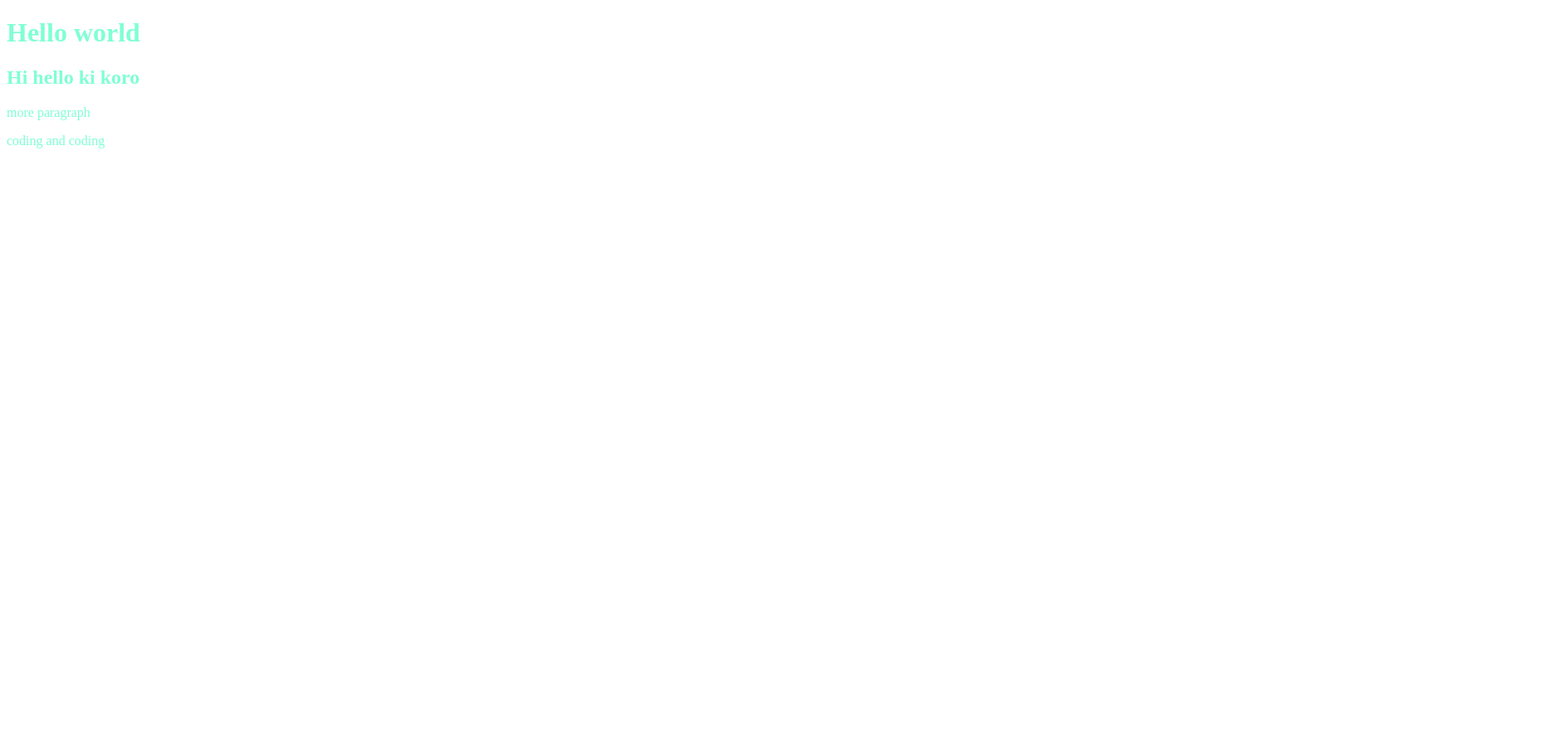
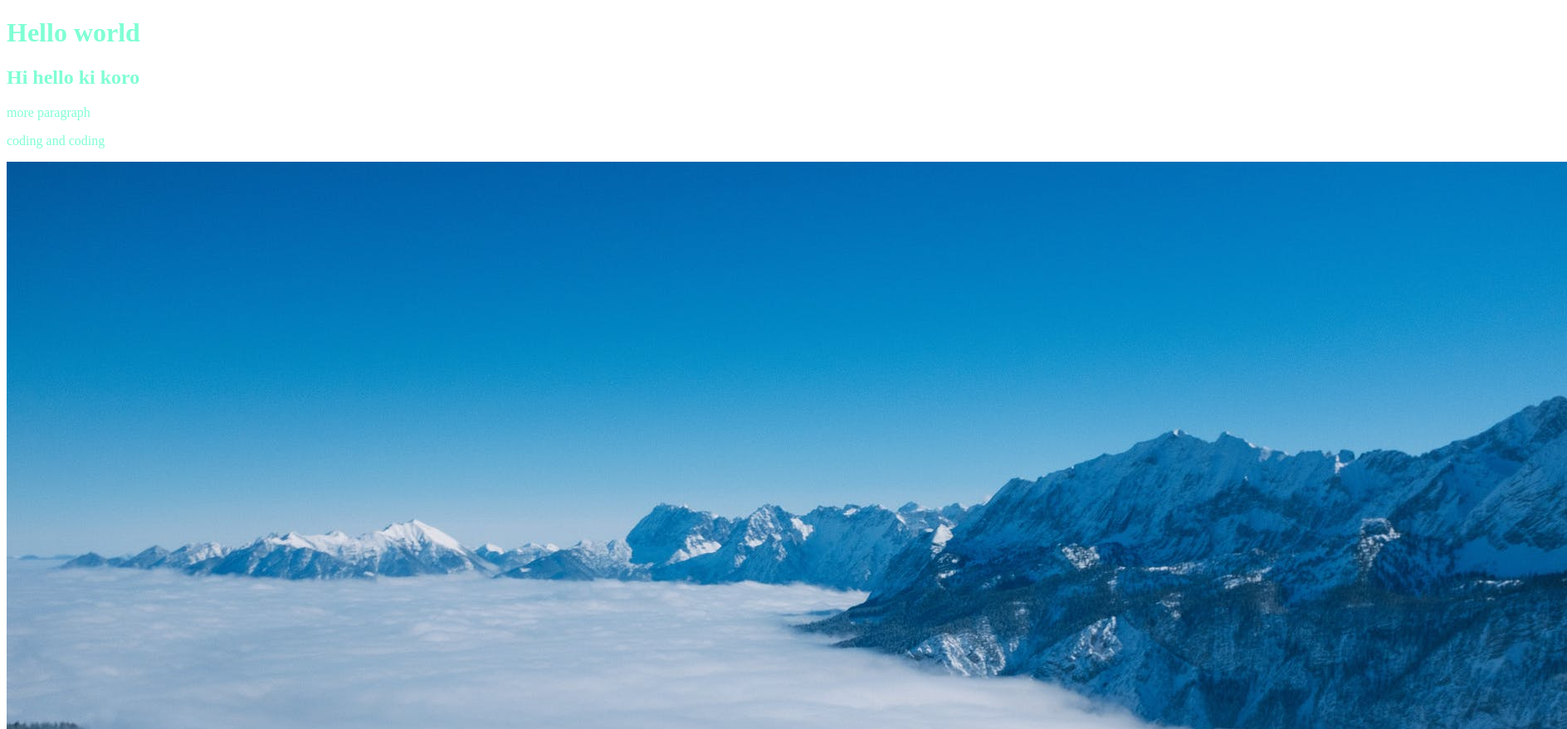
Before and after one commit to RabeyaEty01/my-first-repo, a plain HTML site: page index.html in a window 1280 px wide. Shown: the top 879 px of the page at 83% size, 1888 px wide, since content can reach past the window. Before the commit the page ends 800 px from the top, so only its background shows below. Drawn offline with Linux system fonts and the light colour scheme.

Commit message:
img added

```diff
--- a/index.html
+++ b/index.html
@@ -12,5 +12,8 @@
     <h2>Hi hello ki koro</h2>
     <p>more paragraph</p>
     <p>coding and coding</p>
+    <img src="back.jpeg" alt="">
+
+
 </body>
 </html>
```
Also changed, not shown: back.jpeg (added).
